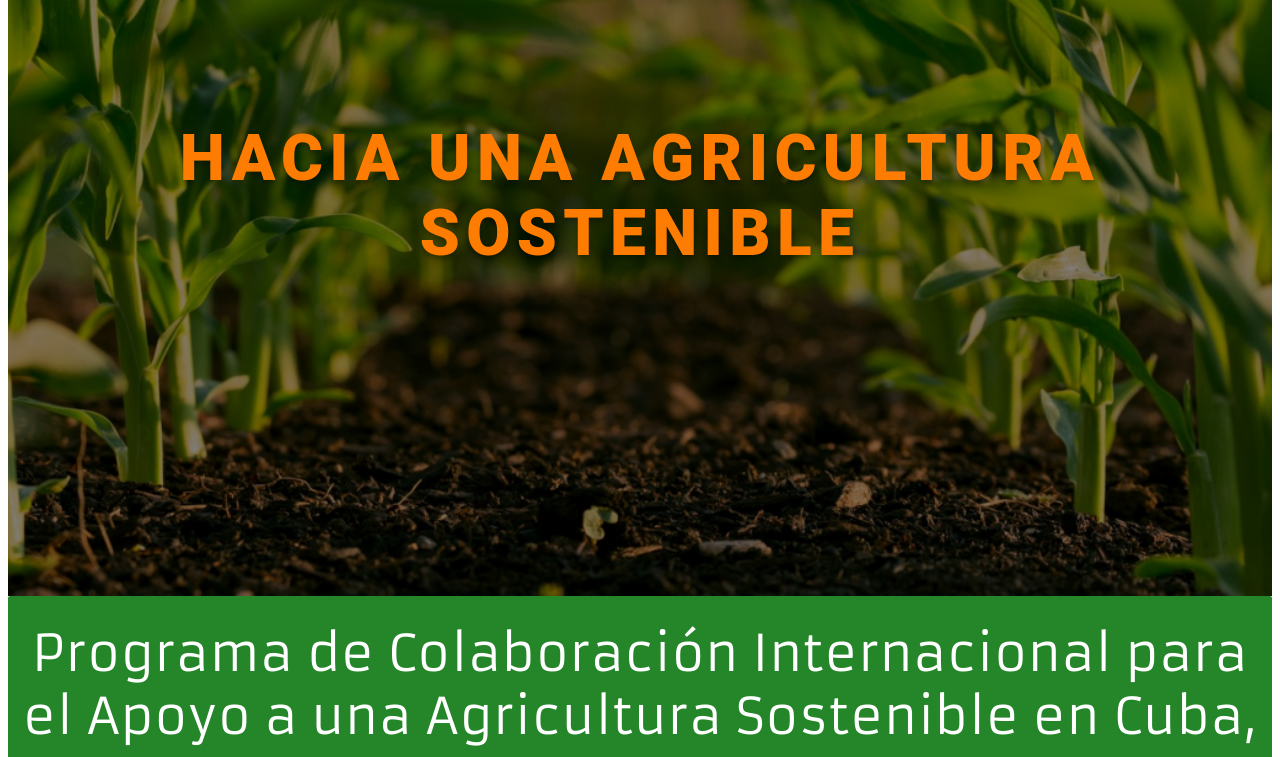
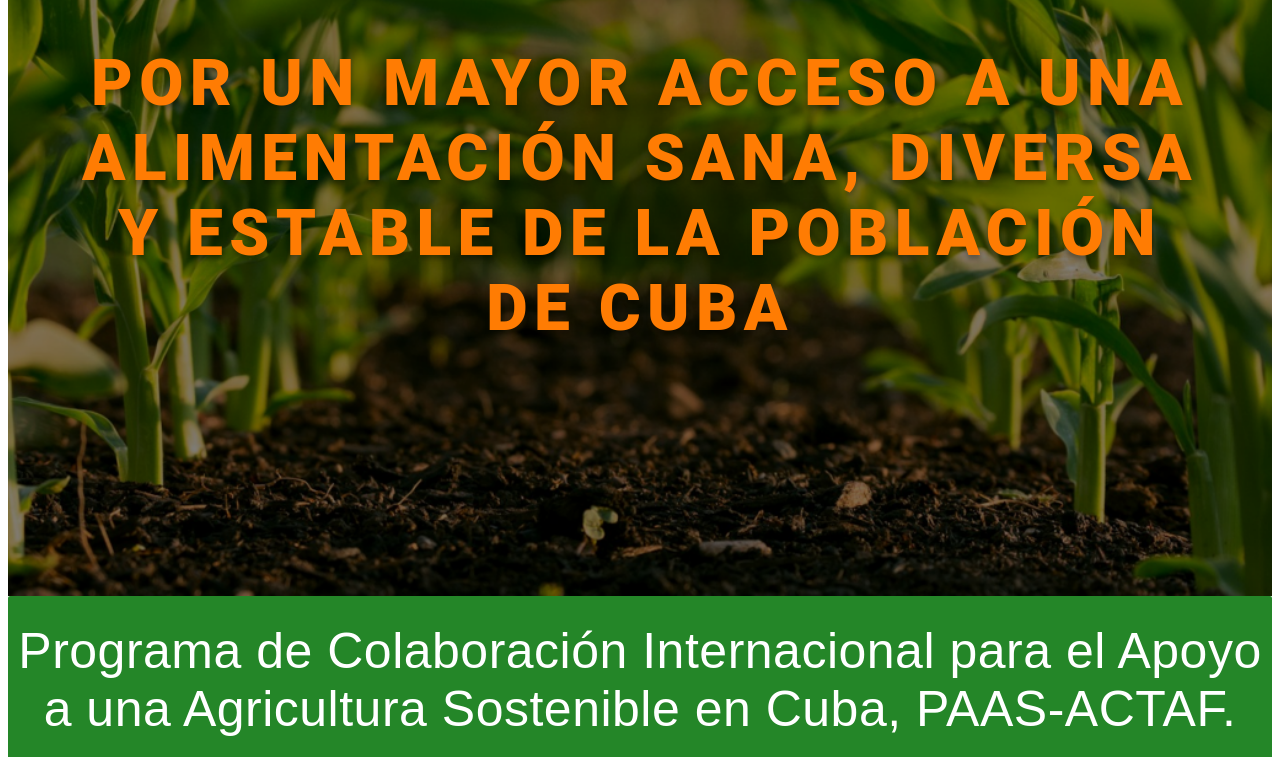
Before and after one commit to iraneldf/paas-actaf, a Next.js app: page / in a window 1280 px wide. Shown: the part 340-1097 px from the top of the page. Built offline with nearby package versions, Linux system fonts and the light colour scheme; a web font is replaced by a local one.

Commit message:
Cambios en el diseño

```diff
--- a/app/Components/layouts/Inicio.tsx
+++ b/app/Components/layouts/Inicio.tsx
@@ -16,7 +16,7 @@ const FotoInicio: NextPage = () => {
                 />
             </div>
             <section className={styles.haciaUnaAgricultura}>
-                Hacia una agricultura sostenible
+                Por un mayor acceso a una alimentación sana, diversa y estable de la población de Cuba
             </section>
         </div>
     );
--- a/app/Components/styles/frame-component2.module.css
+++ b/app/Components/styles/frame-component2.module.css
@@ -33,6 +33,7 @@
     margin: 0;
     letter-spacing: 0.01em;
     font-weight: 400;
+    font-family: Carme, sans-serif;
 }
 
 .contenido {
--- a/app/Components/styles/index.module.css
+++ b/app/Components/styles/index.module.css
@@ -33,7 +33,7 @@
     color: #ff7c03;
     text-align: center;
     width: 90%; /* Usa un porcentaje del ancho */
-    max-width: 1028px; /* Mantén un ancho máximo si lo deseas */
+    max-width: 90%; /* Mantén un ancho máximo si lo deseas */
     text-shadow: 0 4px 4px rgba(0, 0, 0, 0.25);
     z-index: 1;
 }
```
Also changed, not shown: public/images/logo.png.
